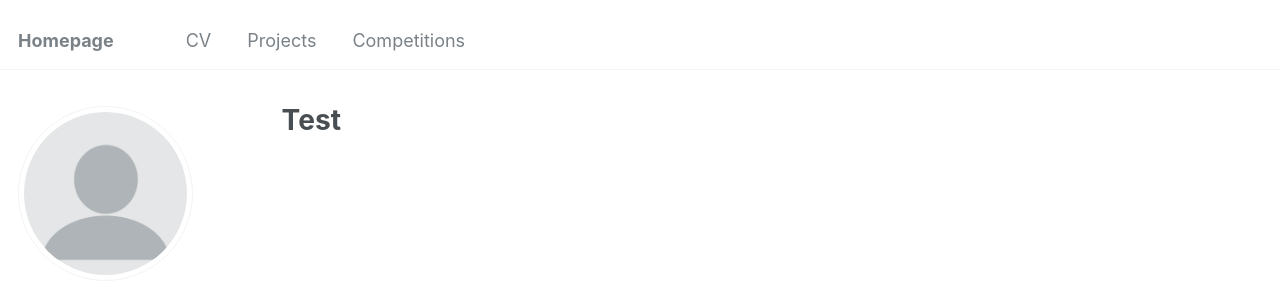
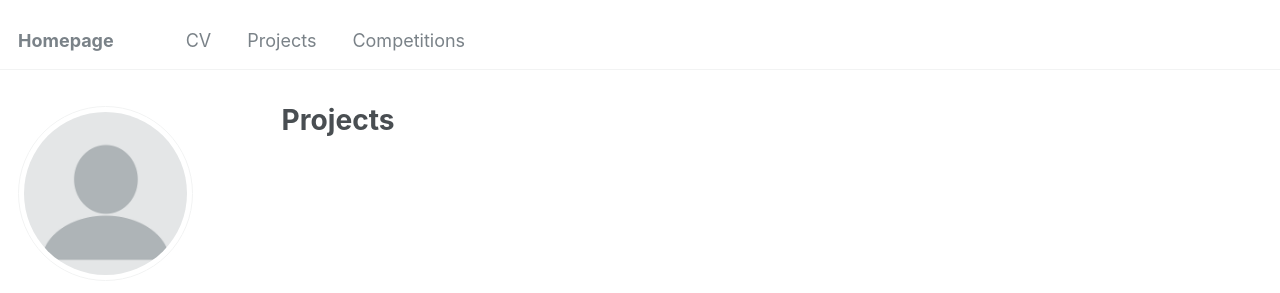
Before and after one commit to rzryanz00/rzryanz00.github.io, a Jekyll site: the page built from _pages/projects.html, in a window 1280 px wide. Shown: the top 293 px of the page. Built offline with Jekyll 4.4.1, drawn with Linux system fonts in a browser that asks for light colours.

Commit message:
experimenting

```diff
--- a/_Projects/portfolio-2.html
+++ b/_Projects/portfolio-2.html
@@ -1,7 +1,7 @@
 ---
 title: "Portfolio item number 2"
 excerpt: "Short description of portfolio item number 2 <br/><img src='/images/500x300.png'>"
-collection: portfolio
+collection: projects
 ---
 
 This is an item in your portfolio. It can be have images or nice text. If you name the file .md, it will be parsed as markdown. If you name the file .html, it will be parsed as HTML.
--- a/_config.yml
+++ b/_config.yml
@@ -217,7 +217,7 @@ collections:
   publications:
     output: true
     permalink: /:collection/:path/
-  portfolio:
+  projects:
     output: true
     permalink: /:collection/:path/
   talks:
@@ -263,10 +263,10 @@ defaults:
       author_profile: true
       share: true
       comments: true
-  # _portfolio
+  # _projects
   - scope:
       path: ""
-      type: portfolio
+      type: projects
     values:
       layout: single
       author_profile: true
--- a/_pages/projects.html
+++ b/_pages/projects.html
@@ -1,6 +1,6 @@
 ---
 layout: archive
-title: "Test"
+title: "Projects"
 permalink: /projects/
 author_profile: true
 ---
```
